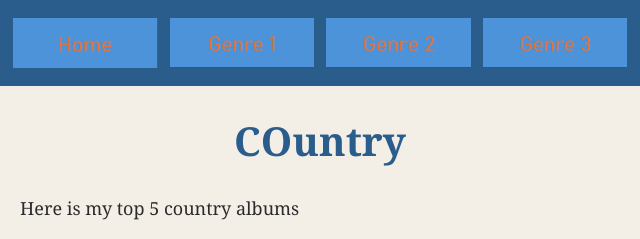
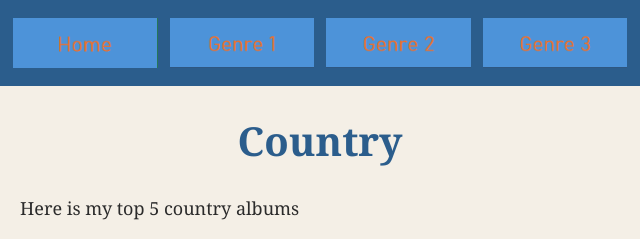
Before and after one commit to bfocht-code/bmis235-html-3pt2, a plain HTML site: page Genre3.html in a window 1280 px wide. Shown: the top 239 px of the page, 320-960 px from the left. Drawn offline with Linux system fonts and the light colour scheme.

Commit message:
Fix typo in heading from 'COuntry' to 'Country'

```diff
--- a/Genre3.html
+++ b/Genre3.html
@@ -26,7 +26,7 @@
     <a href="Genre3.html"><img src="img/Genre 3.png" alt="Genre 3"></a>
 </nav>
 
-<h1>COuntry</h1>
+<h1>Country</h1>
 <p>Here is my top 5 country albums</p>
 <p>1. California Sunrise by Jon Pardi 2. High Top Mountain by Sturgill Simpson 3. Traveler by Chris Stapleton 4. Coat of Many Colors by Dolly Parton(rip) 5. Purgatory by Tyler Childers</p>
 
```
